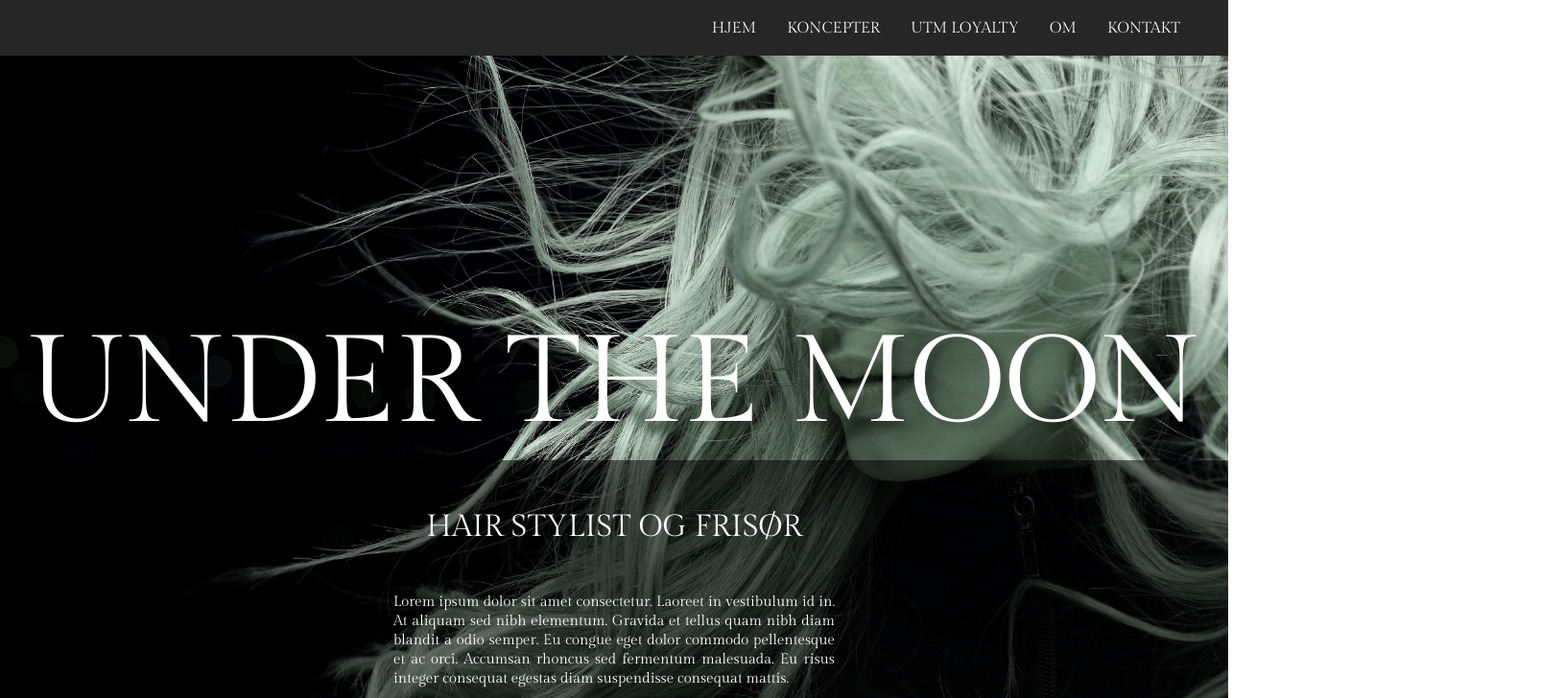
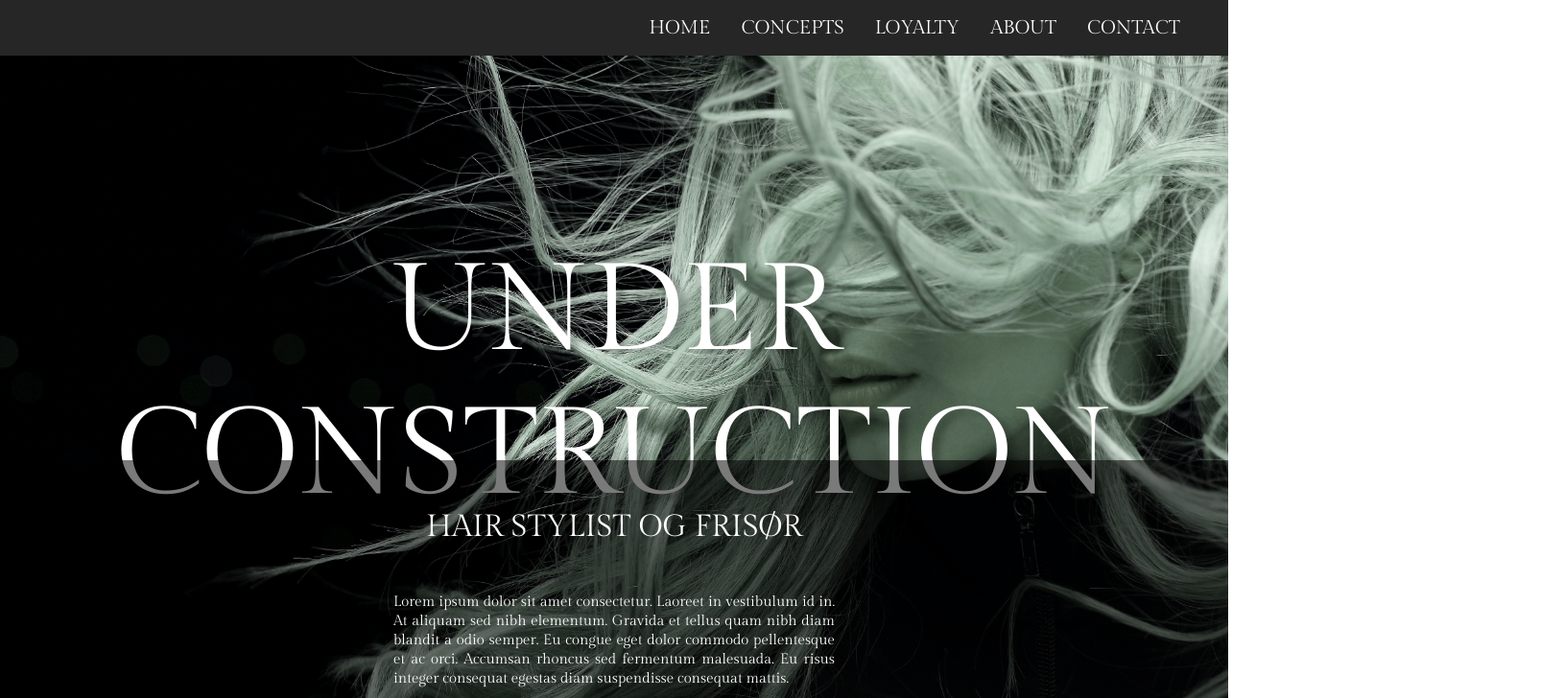
Before and after one commit to hckjensen/UnderTheMoon, a React (Vite) app in the folder UnderTheMoon/: page /contact in a window 1280 px wide. Shown: the top 728 px of the page at 96% size, 1630 px wide, since content can reach past the window. Built offline with nearby package versions, Linux system fonts and the light colour scheme.

Commit message:
routes added

```diff
--- a/UnderTheMoon/package.json
+++ b/UnderTheMoon/package.json
@@ -21,6 +21,7 @@
     "eslint-plugin-react": "^7.33.2",
     "eslint-plugin-react-hooks": "^4.6.0",
     "eslint-plugin-react-refresh": "^0.4.5",
+    "react-router-dom": "^6.21.1",
     "sass": "^1.69.7",
     "vite": "^5.0.8"
   }
--- a/UnderTheMoon/src/components/Header/Header.jsx
+++ b/UnderTheMoon/src/components/Header/Header.jsx
@@ -27,7 +27,7 @@ SubHeader.propTypes = {
 
 
 const Header = ({heading}) => {
-    const navItems = ["Hjem", "Koncepter", "UTM Loyalty", "Om", "Kontakt"];
+
 
     const subHeading = "hair stylist og frisør";
     const subHeadingText = "Lorem ipsum dolor sit amet consectetur. Laoreet in vestibulum id in. At aliquam sed nibh elementum. Gravida et tellus quam nibh diam blandit a odio semper. Eu congue eget dolor commodo pellentesque et ac orci. Accumsan rhoncus sed fermentum malesuada. Eu risus integer consequat egestas diam suspendisse consequat mattis.";
@@ -35,7 +35,13 @@ const Header = ({heading}) => {
     return(
         <>
             <div className={styles.header}>
-                <Nav items={navItems}/>
+            <Nav items={[
+                { name: 'Home', path: '/' },
+                { name: 'Concepts', path: '/concepts' },
+                { name: 'Loyalty', path: '/loyalty' },
+                { name: 'About', path: '/about' },
+                { name: 'Contact', path: '/contact' },
+                ]} />
                 <h1>{heading}</h1>
                 <div className={styles.textBox}>
                     <SubHeader subHeading={subHeading} subHeadingText={subHeadingText}/>
--- a/UnderTheMoon/src/components/Nav/Nav.jsx
+++ b/UnderTheMoon/src/components/Nav/Nav.jsx
@@ -1,3 +1,4 @@
+import { NavLink } from 'react-router-dom';
 import styles from './Nav.module.scss';
 import PropTypes from 'prop-types';
 
@@ -6,7 +7,7 @@ const Nav = ({items}) => {
         <>
             <ul className={styles.navbar}>
                 {items.map((item, index) => (
-                    <li key={index}>{item}</li>
+                    <li key={index}><NavLink to={item.path} activeClassName="active">{item.name}</NavLink></li>
                 ))}
             </ul>
         </>
@@ -14,7 +15,12 @@ const Nav = ({items}) => {
 }
 
 Nav.propTypes = {
-    items: PropTypes.arrayOf(PropTypes.string).isRequired
+    items: PropTypes.arrayOf(
+        PropTypes.shape({
+            name: PropTypes.string.isRequired,
+            path: PropTypes.string.isRequired,
+        })
+    ).isRequired,
 };
 
 export default Nav
--- a/UnderTheMoon/src/components/Nav/Nav.module.scss
+++ b/UnderTheMoon/src/components/Nav/Nav.module.scss
@@ -9,16 +9,33 @@
     height: 58px;
     padding-right: 50px;
     list-style: none;
-    font-size: 16px;
+
     line-height: normal;
     color: vars.$color-primary;
     background-color: vars.$color-secondary;
     font-family: vars.$font-primary;
+
     text-transform: uppercase;
 
     li {
         cursor: pointer;
         transition: all 0.2s ease-in-out;
+        text-decoration: none;
+
+        a{
+            text-decoration: none;
+            color: vars.$color-primary;
+            font-size: 20px;
+
+
+        }
+
+        a.active {
+            color: vars.$color-secondary !important;
+            font-weight: bold !important;
+        }
+
+
 
         &:hover {
             scale: 1.1;
--- /dev/null
+++ b/UnderTheMoon/src/components/Router.jsx
@@ -0,0 +1,23 @@
+import { BrowserRouter as Router, Route, Routes } from 'react-router-dom';
+import Home from '../pages/Home/Home';
+import About from '../pages/About/About';
+import Contact from '../pages/Contact/Contact';
+import Concepts from '../pages/Concepts/Concepts';
+import Loyalty from '../pages/Loyalty/Loyalty';
+import '../App.scss'
+
+function AppRouter() {
+    return (
+        <Router>
+            <Routes>
+                <Route path="/" element={<Home />} />
+                <Route path="/concepts" element={<Concepts />} />
+                <Route path="/loyalty" element={<Loyalty />} />
+                <Route path="/about" element={<About />} />
+                <Route path="/contact" element={<Contact />} />
+            </Routes>
+        </Router>
+    );
+}
+
+export default AppRouter;
--- a/UnderTheMoon/src/main.jsx
+++ b/UnderTheMoon/src/main.jsx
@@ -1,10 +1,10 @@
 import React from 'react'
 import ReactDOM from 'react-dom/client'
-import App from './App.jsx'
+import AppRouter from './components/Router.jsx'
 
 
 ReactDOM.createRoot(document.getElementById('root')).render(
   <React.StrictMode>
-    <App />
+    <AppRouter />
   </React.StrictMode>,
 )
--- /dev/null
+++ b/UnderTheMoon/src/pages/About/About.jsx
@@ -0,0 +1,30 @@
+import Header from "../../components/Header/Header"
+import Footer from "../../components/Footer/Footer"
+
+const AboutPage = () => {
+
+    const footerLinks = ["Hjem", "About Us", "Pricelist", "Booking", "Newsletter", "Contact"]
+    const heading = "UNDER CONSTRUCTION";
+    return (
+        <>
+            <Header heading={heading} />
+            <div> ABOUT PAGE UNDER CONSTRUCTION NO ETA</div>
+            <Footer
+        contactInfo={{
+          whatsApp: "+ 45 23 43 43 43",
+          telephoneNumber: "+ 45 58 84 84 84",
+          address: {
+            line1: "Supergatan 56,",
+            line2: "Oslo, Norway"
+            }
+        }}
+        links={{
+          title: "Quick Links",
+          items: footerLinks
+        }}
+        />
+        </>
+    )
+
+}
+export default AboutPage
--- /dev/null
+++ b/UnderTheMoon/src/pages/Concepts/Concepts.jsx
@@ -0,0 +1,30 @@
+import Header from "../../components/Header/Header"
+import Footer from "../../components/Footer/Footer"
+
+const ConceptsPage = () => {
+
+    const footerLinks = ["Hjem", "About Us", "Pricelist", "Booking", "Newsletter", "Contact"]
+    const heading = "UNDER CONSTRUCTION";
+    return (
+        <>
+            <Header heading={heading} />
+            <div> CONCEPT PAGE UNDER CONSTRUCTION</div>
+            <Footer
+        contactInfo={{
+          whatsApp: "+ 45 23 43 43 43",
+          telephoneNumber: "+ 45 58 84 84 84",
+          address: {
+            line1: "Supergatan 56,",
+            line2: "Oslo, Norway"
+            }
+        }}
+        links={{
+          title: "Quick Links",
+          items: footerLinks
+        }}
+        />
+        </>
+    )
+
+}
+export default ConceptsPage
--- /dev/null
+++ b/UnderTheMoon/src/pages/Contact/Contact.jsx
@@ -0,0 +1,30 @@
+import Header from "../../components/Header/Header"
+import Footer from "../../components/Footer/Footer"
+
+const ContactPage = () => {
+
+    const footerLinks = ["Hjem", "About Us", "Pricelist", "Booking", "Newsletter", "Contact"]
+    const heading = "UNDER CONSTRUCTION";
+    return (
+        <>
+            <Header heading={heading} />
+            <div> CONTACT PAGE UNDER CONSTRUCTION NO ETA</div>
+            <Footer
+        contactInfo={{
+          whatsApp: "+ 45 23 43 43 43",
+          telephoneNumber: "+ 45 58 84 84 84",
+          address: {
+            line1: "Supergatan 56,",
+            line2: "Oslo, Norway"
+            }
+        }}
+        links={{
+          title: "Quick Links",
+          items: footerLinks
+        }}
+        />
+        </>
+    )
+
+}
+export default ContactPage
--- /dev/null
+++ b/UnderTheMoon/src/pages/Home/Home.jsx
@@ -0,0 +1,33 @@
+  import Header from "../../components/Header/Header";
+  import Midsection from "../../components/Midsection/Midsection";
+  import Gallery from "../../components/Gallery/Gallery";
+  import Footer from "../../components/Footer/Footer";
+
+
+
+  const HomePage = () => {
+  const footerLinks = ["Hjem", "About Us", "Pricelist", "Booking", "Newsletter", "Contact"]
+  const heading = "Under The Moon";
+
+  return (
+    <>
+      <Header heading={heading}/>
+      <Midsection />
+      <Gallery />
+      <Footer
+        contactInfo={{
+          whatsApp: "+ 45 23 43 43 43",
+          telephoneNumber: "+ 45 58 84 84 84",
+          address: {
+            line1: "Supergatan 56,",
+            line2: "Oslo, Norway"
+            }
+        }}
+        links={{
+          title: "Quick Links",
+          items: footerLinks
+        }}
+        />
+    </>
+  )}
+  export default HomePage;
--- /dev/null
+++ b/UnderTheMoon/src/pages/Loyalty/Loyalty.jsx
@@ -0,0 +1,30 @@
+import Header from "../../components/Header/Header"
+import Footer from "../../components/Footer/Footer"
+
+const LoyaltyPage = () => {
+
+    const footerLinks = ["Hjem", "About Us", "Pricelist", "Booking", "Newsletter", "Contact"]
+    const heading = "UNDER CONSTRUCTION";
+    return (
+        <>
+            <Header heading={heading} />
+            <div> LOYALTY PAGE UNDER CONSTRUCTION NO ETA</div>
+            <Footer
+        contactInfo={{
+          whatsApp: "+ 45 23 43 43 43",
+          telephoneNumber: "+ 45 58 84 84 84",
+          address: {
+            line1: "Supergatan 56,",
+            line2: "Oslo, Norway"
+            }
+        }}
+        links={{
+          title: "Quick Links",
+          items: footerLinks
+        }}
+        />
+        </>
+    )
+
+}
+export default LoyaltyPage
```
Also changed, not shown: 1 other file (tests, documents, lock files or other folders).
